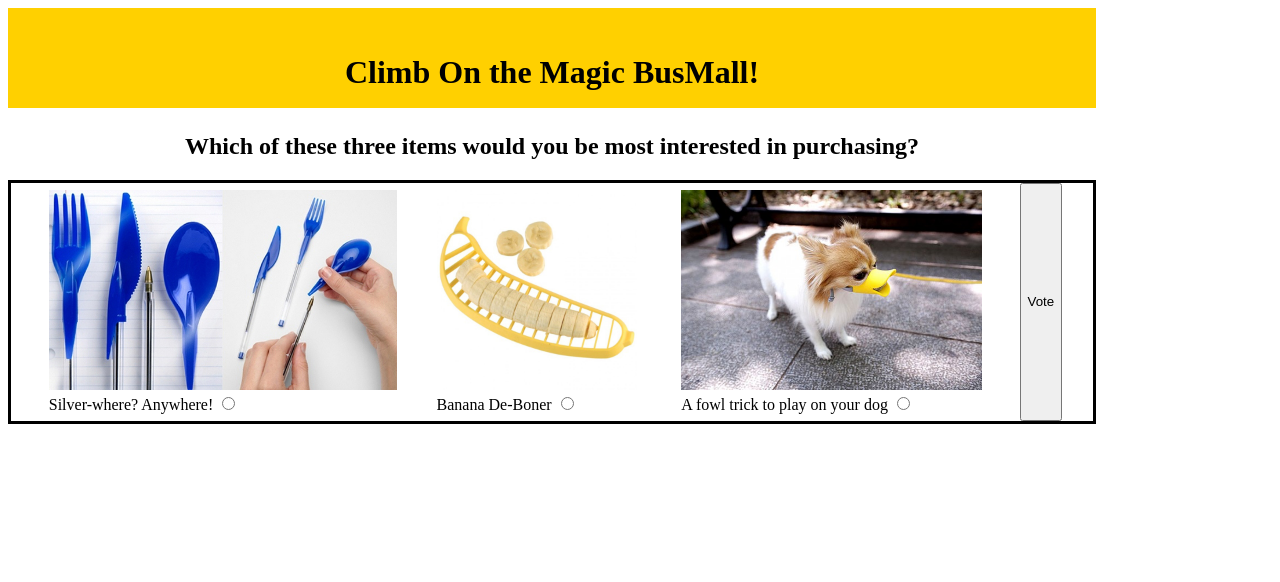
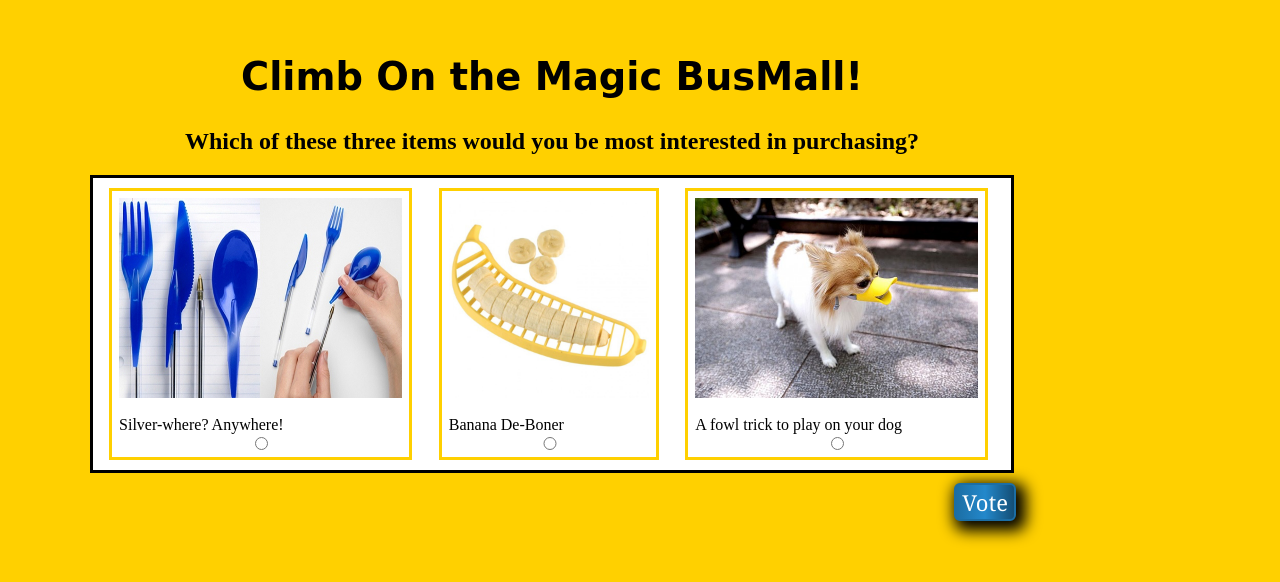
Before and after one commit to CNSpangler/bus-mall, a plain HTML site: page index.html in a window 1280 px wide. Drawn offline with Linux system fonts and the light colour scheme; a web font is replaced by a local one.

Commit message:
results chart with styling

```diff
--- a/app.js
+++ b/app.js
@@ -91,7 +91,7 @@ form.addEventListener('submit', (e) => {
         localStorage.setItem('BusMall Results', JSON.stringify(resultsArray));
 
         if (clicksLeft === 0) {
-            window.location = '../results/index.html';
+            window.location = './results/index.html';
             return clicksLeft;
         }
     }
--- a/index.html
+++ b/index.html
@@ -4,6 +4,7 @@
     <meta charset="UTF-8">
     <meta name="viewport" content="width=device-width, initial-scale=1.0">
     <meta http-equiv="X-UA-Compatible" content="ie=edge">
+    <link href="https://fonts.googleapis.com/css?family=Bowlby+One+SC&display=swap" rel="stylesheet">
     <link rel="stylesheet" href="style.css">
     <title>BusMall</title>
 </head>
@@ -12,6 +13,7 @@
 </header>
 <body>
     <h2>Which of these three items would you be most interested in purchasing?</h2>
+    <section>
         <form id="user-choices">
             <label id="item-one">
                 <img id="item-img-one" src=""><br>
@@ -27,7 +29,8 @@
                 <img id="item-img-three" src=""><br>
                 <span id="item-description-three"></span>
                 <input type="radio" name="item-choice" id="option-three" />
-        </label>
+            </label><br>
+        </section>
         <button id="vote-button" type="submit">Vote</button>
     </form>
     <script type="module" src="app.js"></script>
--- /dev/null
+++ b/results/results.css
@@ -0,0 +1,62 @@
+header {
+    margin-bottom: 50px;
+}
+
+footer {
+    margin-top: 25px;
+    text-align: center;
+    color: gray;
+    font-size: 10px;
+}
+
+h1, h2 {
+    color: white;
+    font-weight: bold;
+    text-align: center;
+}
+
+#canvas {
+    max-width: 90%;
+    height: 100%;
+    display: flex;
+    flex-direction: column;
+    align-content: flex-end;
+    margin-top: 200px;
+}
+
+.rainbow {
+    height: 150px;
+    width: 100%;
+    left:0;
+    right: 0;
+    top: 0;
+    bottom: 0;
+    position: absolute;
+  background: linear-gradient(124deg, #ff2400, #e81d1d, #e8b71d, #e3e81d, #1de840, #1ddde8, #2b1de8, #dd00f3, #dd00f3);
+  background-size: 300% 300%;
+
+  -webkit-animation: rainbow 18s ease infinite;
+  -z-animation: rainbow 18s ease infinite;
+  -o-animation: rainbow 18s ease infinite;
+    animation: rainbow 18s ease infinite;}
+
+  @-webkit-keyframes rainbow {
+      0%{background-position:0% 82%}
+      50%{background-position:100% 19%}
+      100%{background-position:0% 82%}
+  }
+  @-moz-keyframes rainbow {
+      0%{background-position:0% 82%}
+      50%{background-position:100% 19%}
+      100%{background-position:0% 82%}
+  }
+  @-o-keyframes rainbow {
+      0%{background-position:0% 82%}
+      50%{background-position:100% 19%}
+      100%{background-position:0% 82%}
+  }
+  @keyframes rainbow {
+      0%{background-position:0% 82%}
+      50%{background-position:100% 19%}
+      100%{background-position:0% 82%}
+  }
--- a/style.css
+++ b/style.css
@@ -1,15 +1,19 @@
 * {
     box-sizing: border-box;
 }
+
 header {
-    margin-bottom: 25px;
+    text-align: center;
+    padding-top: 20px;
+    height: 100px;
     background-color: rgb(255, 208, 0);
-    height: 100px;
-    text-align: center;
-    padding-top: 25px
+    font-family: 'Bowlby One SC', cursive;
+    font-size: larger;
+    letter-spacing: 1.3;
 }
 
 body {
+    background-color: rgb(255, 208, 0);
     max-width: 85%;
 }
 
@@ -17,31 +21,81 @@ h2 {
     text-align: center;
 }
 
-label {
-    max-width: 33%;
-    padding: 7px;
-}
-
 /* input {
     visibility: hidden;
 } */
 
-label[type="radio"]:checked {
-    border: solid 10px rgb(255, 208, 0);
-}
-
 img {
     height: 200px;
+    width: auto;
 }
 
 #user-choices {
     display: flex;
     align-content: center;
     justify-content: space-evenly;
+    width: 95%;
     border: solid 3px black;
+    background-color: white;
     margin-bottom: 10px;
 }
 
+
+label {
+    display: flex;
+    flex-direction: column;
+    max-width: 33%;
+    padding: 7px;
+    border: solid 3px  rgb(255, 208, 0);
+    margin: 10px;
+}
+
+label:hover {
+    background-color: rgb(255, 208, 0);
+    border: solid 3px black;
+    box-shadow: gray 7px 4px;
+    border-radius: 10px;
+}
+
+input:checked {
+    background-color: rgb(255, 208, 0);
+    border: solid 3px black;
+}
+
+section {
+    width: 100%;
+    display: flex;
+    justify-content: space-evenly;
+    justify-items: center;
+    align-content: center;
+}
+
+form {
+    max-width: 85%;
+}
+
 button {
+    color: rgb(255, 255, 255);
+    font-size: 22px;
+    line-height: 22px;
+    padding: 6px;
+    border-radius: 6px;
+    font-family: Georgia, serif;
+    font-weight: normal;
+    text-decoration: none;
+    font-style: normal;
+    font-variant: normal;
+    text-transform: none;
+    background-image: linear-gradient(to right, rgb(28, 110, 164) 0%, rgb(35, 136, 203) 50%, rgb(20, 78, 117) 100%);box-shadow: rgb(0, 0, 0) 5px 5px 15px 5px;
+    border: 2px solid rgb(28, 110, 164);
     float: right;
+    margin-right: 80px;
 }
+
+button:hover {
+        background: rgb(123, 190, 235);
+}
+
+button:active {
+        background: rgb(6, 41, 65);
+}
```
Also changed, not shown: results/index.html (+19 -2 lines), results/results.js (+5 -5 lines), results/style.css (deleted). Lines whose indentation alone changed are shown as unchanged.
